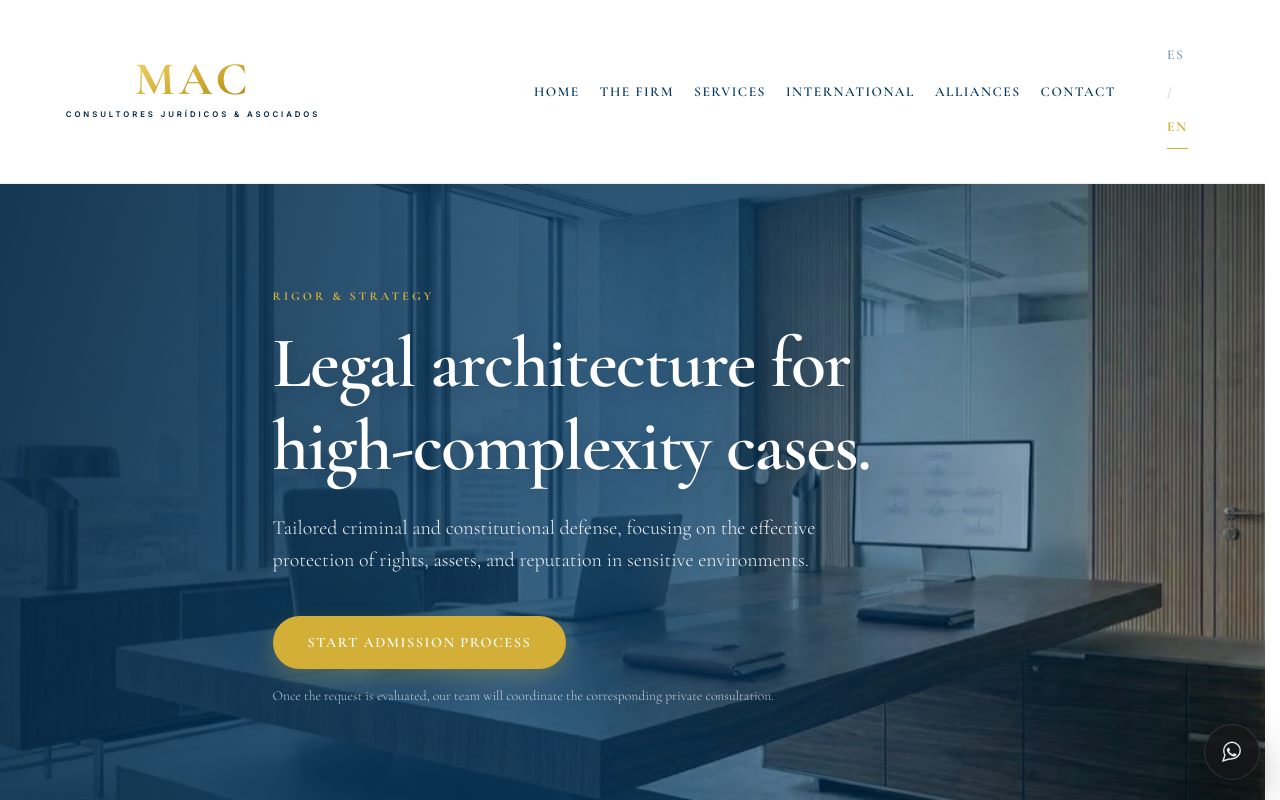
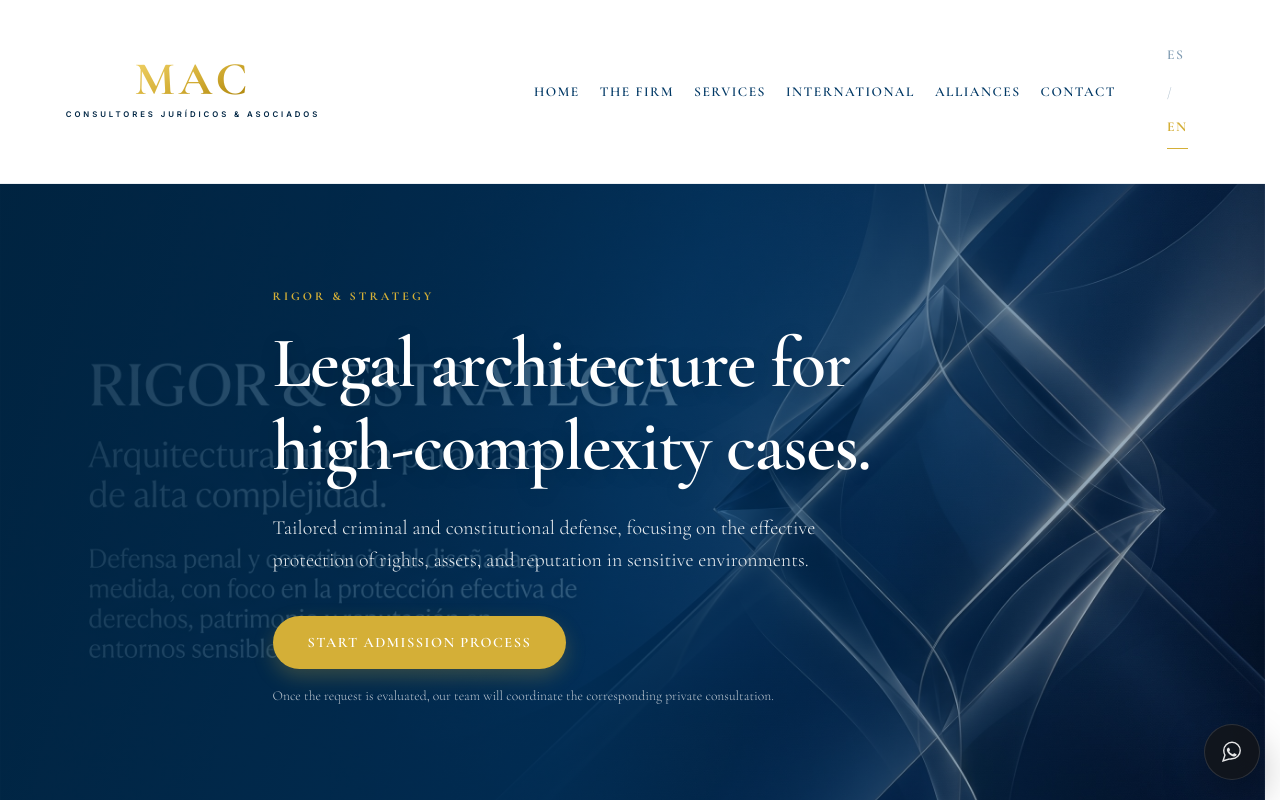
Before and after one commit to mcolina777-cpu/mac-consultores-site-clean, a Next.js app: page /en in a window 1280 px wide. Shown: the top 800 px of the page. Built offline with nearby package versions, Linux system fonts and the light colour scheme.

Commit message:
Update hero image to optimized high-res jpeg

```diff
--- a/components/Hero.tsx
+++ b/components/Hero.tsx
@@ -7,12 +7,11 @@ export default function Hero({ dict, locale }: { dict: any, locale: string }) {
   return (
     <header className="hero">
       <Image
-        src="/assets/img/hero-principal-mac-consultores-2026.webp"
-        alt=""
+        src="/assets/img/hero-principal-mac-consultores-1.jpeg"
+        alt="Sede principal de Mac Consultores Jurídicos & Asociados"
         fill
         priority
         fetchPriority="high"
-        sizes="(max-width: 768px) 100vw, (max-width: 1200px) 100vw, 100vw"
         style={{ objectFit: 'cover', objectPosition: 'center', zIndex: -1 }}
       />
       <div className="container">
--- a/src/components/Hero.tsx
+++ b/src/components/Hero.tsx
@@ -7,7 +7,7 @@ export default function Hero({ dict, locale }: { dict: any, locale: string }) {
   return (
     <header className="hero">
       <Image
-        src="/assets/img/OFICINA_PRINCIPAL.jpg" // Imagen original en degradé azul
+        src="/assets/img/hero-principal-mac-consultores-1.jpeg"
         alt="Sede principal de Mac Consultores Jurídicos & Asociados"
         fill
         priority
```
Also changed, not shown: public/assets/img/hero-principal-mac-consultores-1.jpeg (added).
